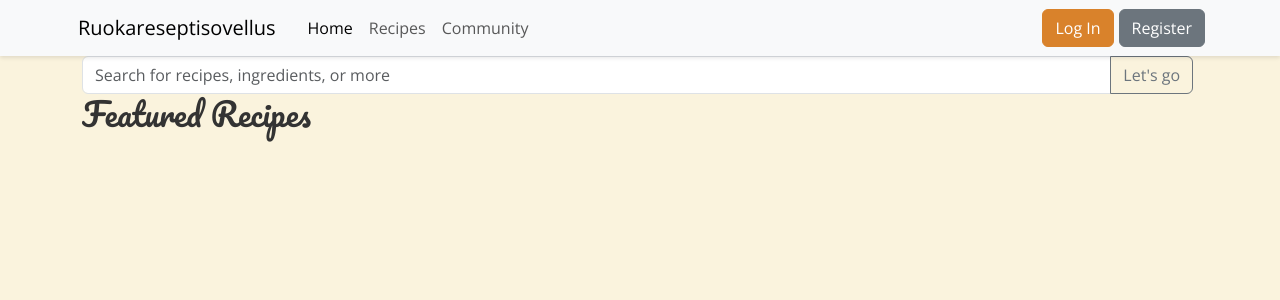
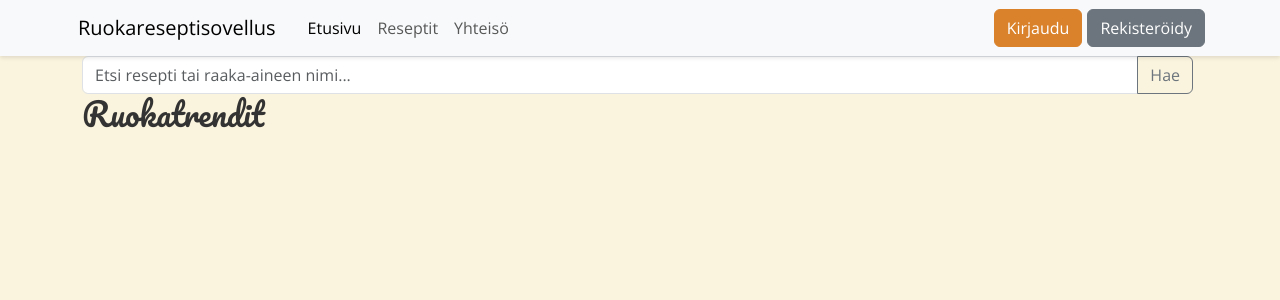
Before and after one commit to mauski22/Ruokareseptisovellus, a React (Vite) app in the folder ReseptiApp/: page / in a window 1280 px wide. Shown: the top 300 px of the page. Built offline with nearby package versions, Linux system fonts and the light colour scheme.

Commit message:
suomennos

```diff
--- a/ReseptiApp/src/components/FeaturedRecipes.jsx
+++ b/ReseptiApp/src/components/FeaturedRecipes.jsx
@@ -5,7 +5,7 @@ import RecipeCard from './RecipeCard';
 const FeaturedRecipes = ({ recipes }) => {
   return (
     <Container>
-      <h2>Featured Recipes</h2>
+      <h2>Ruokatrendit</h2>
       <Row xs={1} md={2} lg={4} className="g-4">
         {recipes.map((recipe, idx) => (
           <Col key={idx}>
--- a/ReseptiApp/src/components/LoginComponent.jsx
+++ b/ReseptiApp/src/components/LoginComponent.jsx
@@ -8,7 +8,7 @@ const LoginComponent = ({ handleLoginSubmit, setEmailInput, setPasswordInput, em
       <Form.Group>
         <Form.Control
           type="email"
-          placeholder="Email Address"
+          placeholder="Sähköposti"
           value={emailInput}
           onChange={(e) => setEmailInput(e.target.value)}
           required
@@ -17,7 +17,7 @@ const LoginComponent = ({ handleLoginSubmit, setEmailInput, setPasswordInput, em
       <Form.Group>
         <Form.Control
           type="password"
-          placeholder="Password"
+          placeholder="Salasana"
           value={passwordInput}
           onChange={(e) => setPasswordInput(e.target.value)}
           required
--- a/ReseptiApp/src/components/NavigationBar.jsx
+++ b/ReseptiApp/src/components/NavigationBar.jsx
@@ -46,9 +46,9 @@ const NavigationBar = ({ onLoginClicked, onSignUpClicked }) => {
         <Navbar.Toggle aria-controls="basic-navbar-nav" />
         <Navbar.Collapse id="basic-navbar-nav">
           <Nav className="me-auto">
-            <Nav.Link as={NavLink} to="/" exact>Home</Nav.Link>
-            <Nav.Link as={NavLink} to="/recipes">Recipes</Nav.Link>
-            <Nav.Link as={NavLink} to="/community">Community</Nav.Link>
+            <Nav.Link as={NavLink} to="/" exact>Etusivu</Nav.Link>
+            <Nav.Link as={NavLink} to="/recipes">Reseptit</Nav.Link>
+            <Nav.Link as={NavLink} to="/community">Yhteisö</Nav.Link>
             {isLoggedIn && isSuperAdmin && (
               <Nav.Link as={NavLink} to="/usersTable">{"("}ADMIN{")"}</Nav.Link>
             )}
@@ -62,12 +62,12 @@ const NavigationBar = ({ onLoginClicked, onSignUpClicked }) => {
                 <Navbar.Text className="me-2">
                   Signed in as: {user.userName} {"("}{user.userRole}{")"} {/* Consider updating this to use NavLink or a more appropriate approach */}
                 </Navbar.Text>
-                <Button onClick={handleShowConfirmModal} variant="outline-danger">Logout</Button>
+                <Button onClick={handleShowConfirmModal} variant="outline-danger">Kirjaudu ulos</Button>
               </>
             ) : (
               <>
-                <Button onClick={onLoginClicked} variant="primary">Log In</Button> {/* Adjust as necessary for your login logic */}
-                <Button onClick={onSignUpClicked} variant="secondary">Register</Button> {/* Adjust as necessary for your signup logic */}
+                <Button onClick={onLoginClicked} variant="primary">Kirjaudu</Button> {/* Adjust as necessary for your login logic */}
+                <Button onClick={onSignUpClicked} variant="secondary">Rekisteröidy</Button> {/* Adjust as necessary for your signup logic */}
               </>
             )}
           </Nav>
@@ -77,13 +77,13 @@ const NavigationBar = ({ onLoginClicked, onSignUpClicked }) => {
     <ConfirmModal
         show={showConfirmModal}
         handleClose={handleCloseConfirmModal}
-        title="Confirm Logout"
-        body="Are you sure you want to logout?"
+        title="Vahvista uloskirjautuminen"
+        body="Haluatko varmasti kirjautua ulos"
         confirmAction={handleLogout}
       />
     <Modal show={showAddRecipeModal} onHide={handleCloseAddRecipeForm}>
         <Modal.Header closeButton>
-          <Modal.Title>Add a New Recipe</Modal.Title>
+          <Modal.Title>Lisää uusi resepti</Modal.Title>
         </Modal.Header>
         <Modal.Body>
           <AddRecipeForm user={user} />
--- a/ReseptiApp/src/components/RegisterComponent.jsx
+++ b/ReseptiApp/src/components/RegisterComponent.jsx
@@ -16,49 +16,49 @@ const RegisterComponent = ({
   return (
     <Form onSubmit={handleRegisterSubmit}>
       <Form.Group className="mb-3" controlId="formNickname">
-        <Form.Label>Username</Form.Label>
+        <Form.Label>Käyttäjätunnus</Form.Label>
         <Form.Control
           type="text"
-          placeholder="Enter username"
+          placeholder="Syötä käyttäjätunnus"
           value={nicknameInput}
           onChange={(e) => setNicknameInput(e.target.value)}
         />
       </Form.Group>
 
       <Form.Group className="mb-3" controlId="formRealName">
-        <Form.Label>Your Real Name</Form.Label>
+        <Form.Label>Koko Nimi</Form.Label>
         <Form.Control
           type="text"
-          placeholder="Enter your real name"
+          placeholder="Syötä koko nimi"
           value={nameInput}
           onChange={(e) => setNameInput(e.target.value)}
         />
       </Form.Group>
 
       <Form.Group className="mb-3" controlId="formBasicEmail">
-        <Form.Label>Email address</Form.Label>
+        <Form.Label>Sähköposti</Form.Label>
         <Form.Control
           type="email"
-          placeholder="Enter email"
+          placeholder="Syötä sähköposti"
           value={emailInput}
           onChange={(e) => setEmailInput(e.target.value)}
         />
       </Form.Group>
 
       <Form.Group className="mb-3" controlId="formBasicPassword">
-        <Form.Label>Password</Form.Label>
+        <Form.Label>Salasana</Form.Label>
         <Form.Control
           type="password"
-          placeholder="Password"
+          placeholder="Syötä salasana"
           value={passwordInput}
           onChange={(e) => setPasswordInput(e.target.value)}
         />
       </Form.Group>
 
       <Button variant="primary" type="submit">
-        Register
+        Rekisteröidy
       </Button>
-      <Button variant="danger" onClick={handleCloseForm}>Cancel</Button>
+      <Button variant="danger" onClick={handleCloseForm}>Peruuta</Button>
     </Form>
   );
 };
--- a/ReseptiApp/src/components/SearchBar.jsx
+++ b/ReseptiApp/src/components/SearchBar.jsx
@@ -6,11 +6,11 @@ const SearchBar = () => {
     <Container className="search-bar-container">
       <InputGroup>
         <Form.Control
-          placeholder="Search for recipes, ingredients, or more"
-          aria-label="Search for recipes, ingredients, or more"
+          placeholder="Etsi resepti tai raaka-aineen nimi..."
+          aria-label="Etsi resepti tai raaka-aineen nimi..."
         />
         <Button variant="outline-secondary" id="button-search">
-          Let's go
+          Hae
         </Button>
       </InputGroup>
     </Container>
```
